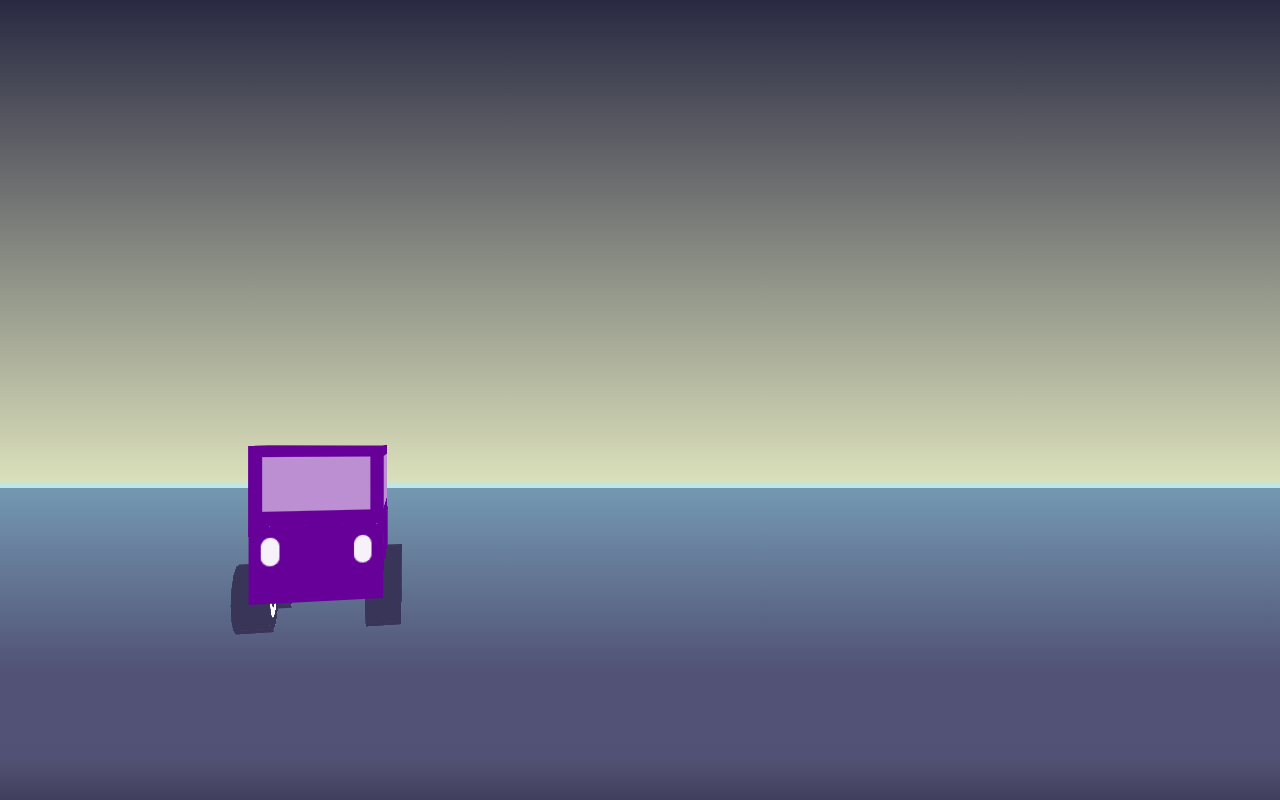
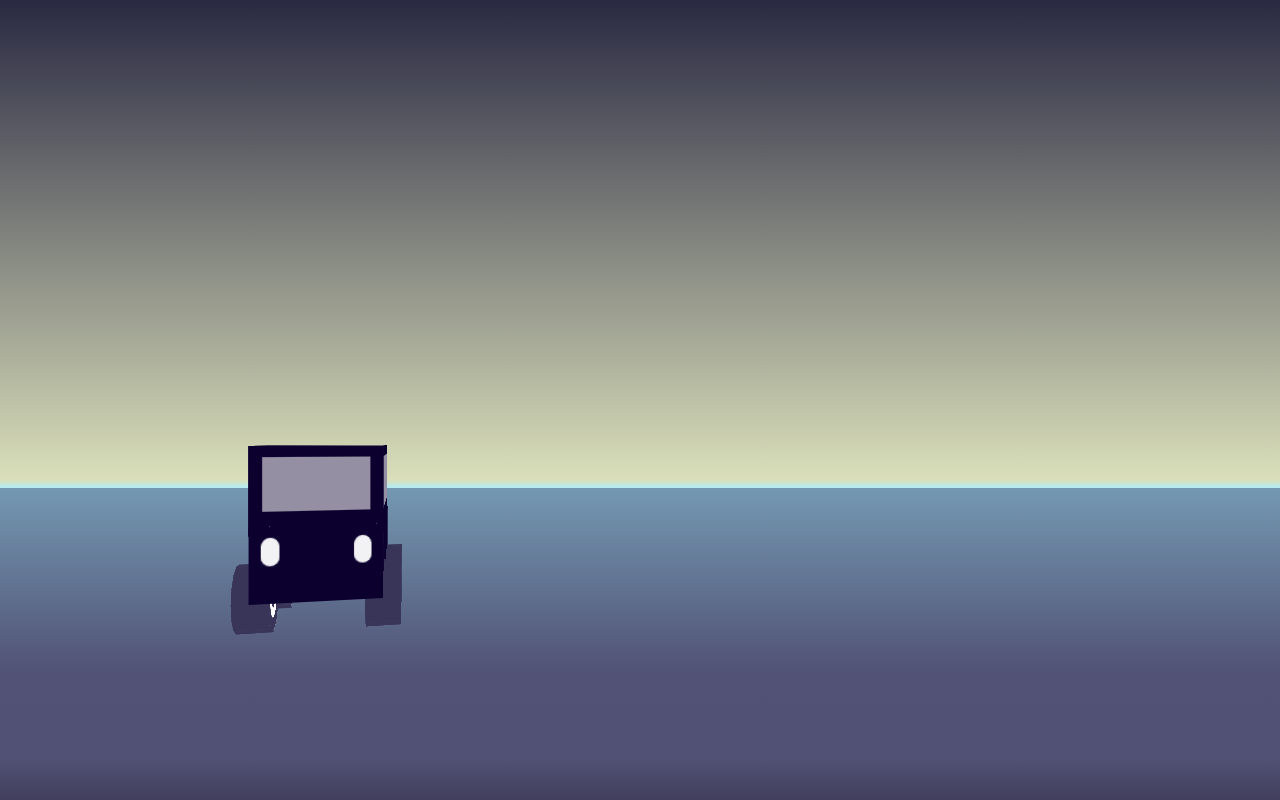
Before and after one commit to EminQasimov/3dCarAnimation, a plain HTML site: page index.html in a window 1280 px wide. Drawn offline with Linux system fonts and the light colour scheme.

Commit message:
Update index.html

```diff
--- a/index.html
+++ b/index.html
@@ -120,7 +120,7 @@
 	top: 0;
 	width: 100%;
 	height: 100%;
-	background-color: rgba(102, 0, 153);
+	background-color: rgb(11, 0, 46, 1);
 }
 
 .side {
@@ -898,7 +898,7 @@
 }
 
 .cuboid-1.cub-1 .bk .photon-shader {
-	background-color: #68238bc9;
+	background-color: rgb(11, 0, 46);
 }
 /*  fara */
 
```
